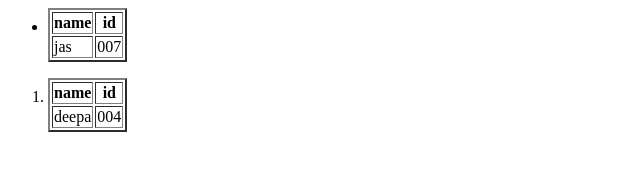
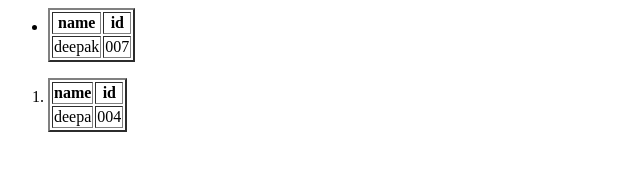
Before and after one commit to Jacelindeepa/myangular, a plain HTML site: page table.html in a window 1280 px wide. Shown: the full height of the page, 0-640 px from the left. Drawn offline with Linux system fonts and the light colour scheme.

Commit message:
Update table.html

```diff
--- a/table.html
+++ b/table.html
@@ -8,7 +8,7 @@
 <th>id</th>
 </tr>
 <tr>
-<td>jas</td>
+<td>deepak</td>
 <td>007</td>
 </tr>
 </table></li>
```
